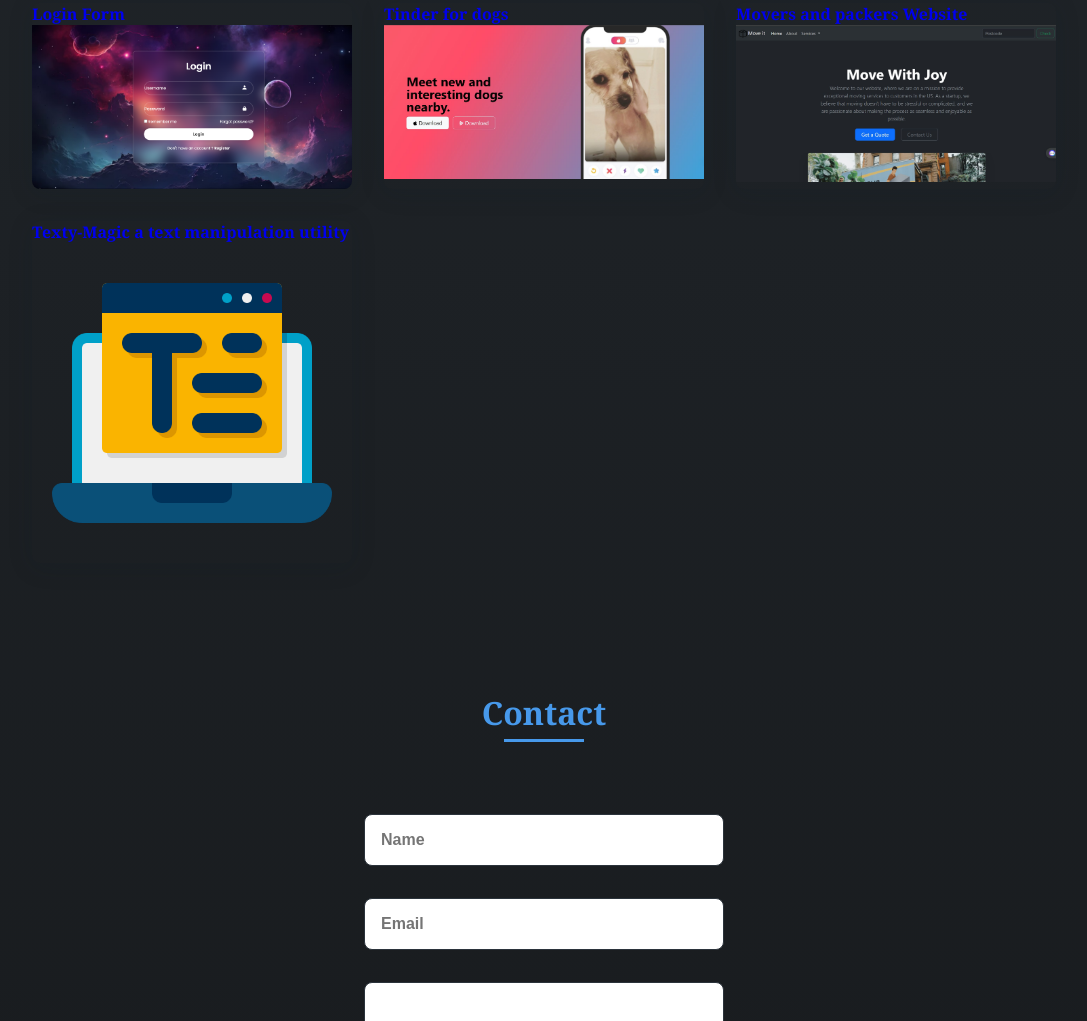
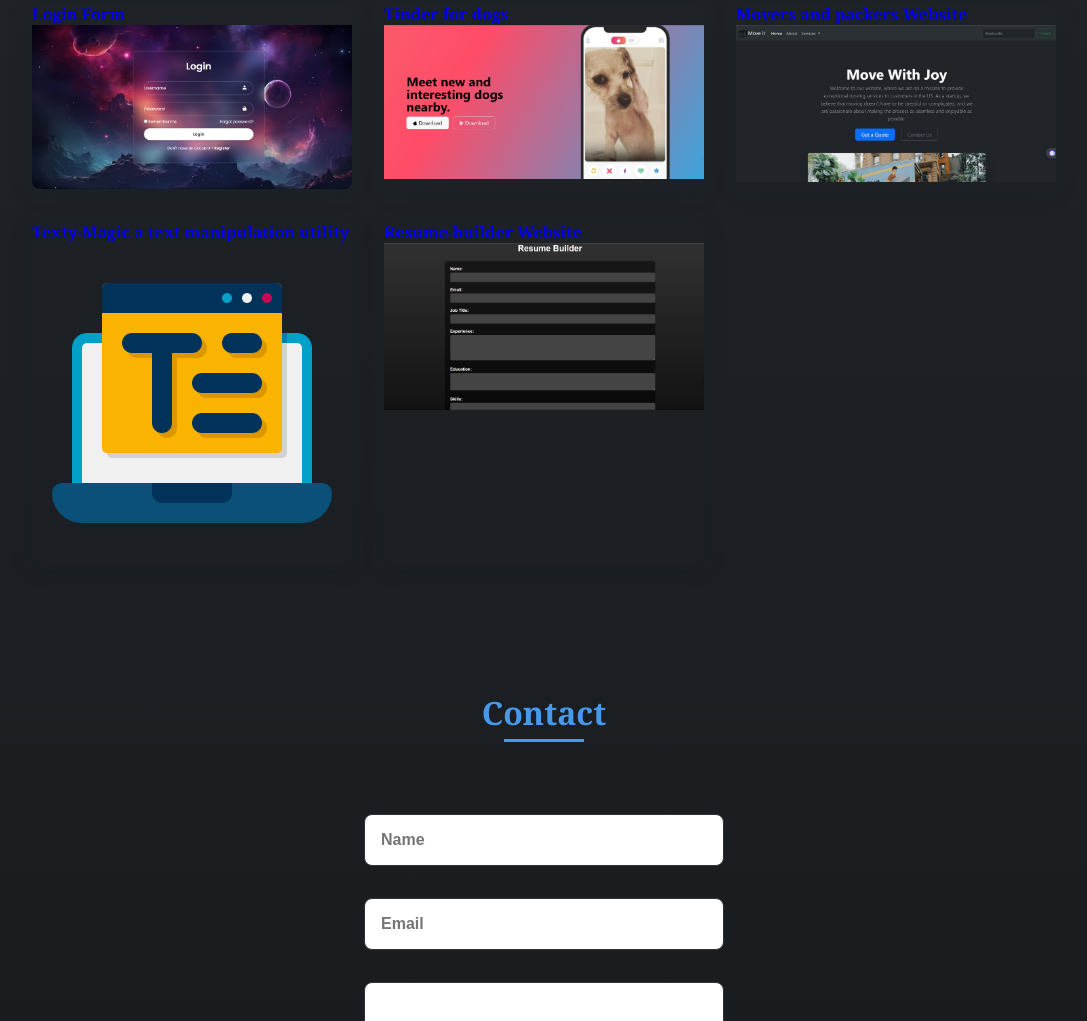
Before and after one commit to itsmeAk03/CodeClauseInternship_PortfolioWebsite, a plain HTML site: page index.html in a window 1280 px wide. Shown: the part 2903-3924 px from the top of the page, without its empty margins (96-1183 px from the left). Drawn offline with nearby package versions, Linux system fonts and the light colour scheme.

Commit message:
resume-builder

```diff
--- a/index.html
+++ b/index.html
@@ -208,6 +208,10 @@
                         Texty-Magic a text manipulation utility
                         <img src="assets/img/text-editor.png" alt="">
                     </a>
+                    <a href="https://itsmeak03.github.io/Resume-builder/" class="work__img">
+                        Resume-builder Website
+                        <img src="assets/img/Screenshot 2024-06-05 081157.png" alt="">
+                    </a>
                 </div>
             </section>
 
```
Also changed, not shown: assets/img/Screenshot 2024-06-05 081157.png (added), assets/img/about.jpg (deleted), assets/img/perfil.png (deleted), assets/img/work1.jpg (deleted), assets/img/work2.jpg (deleted), assets/img/work3.jpg (deleted), assets/img/work4.jpg (deleted), assets/img/work5.jpg (deleted), assets/img/work6.jpg (deleted).
